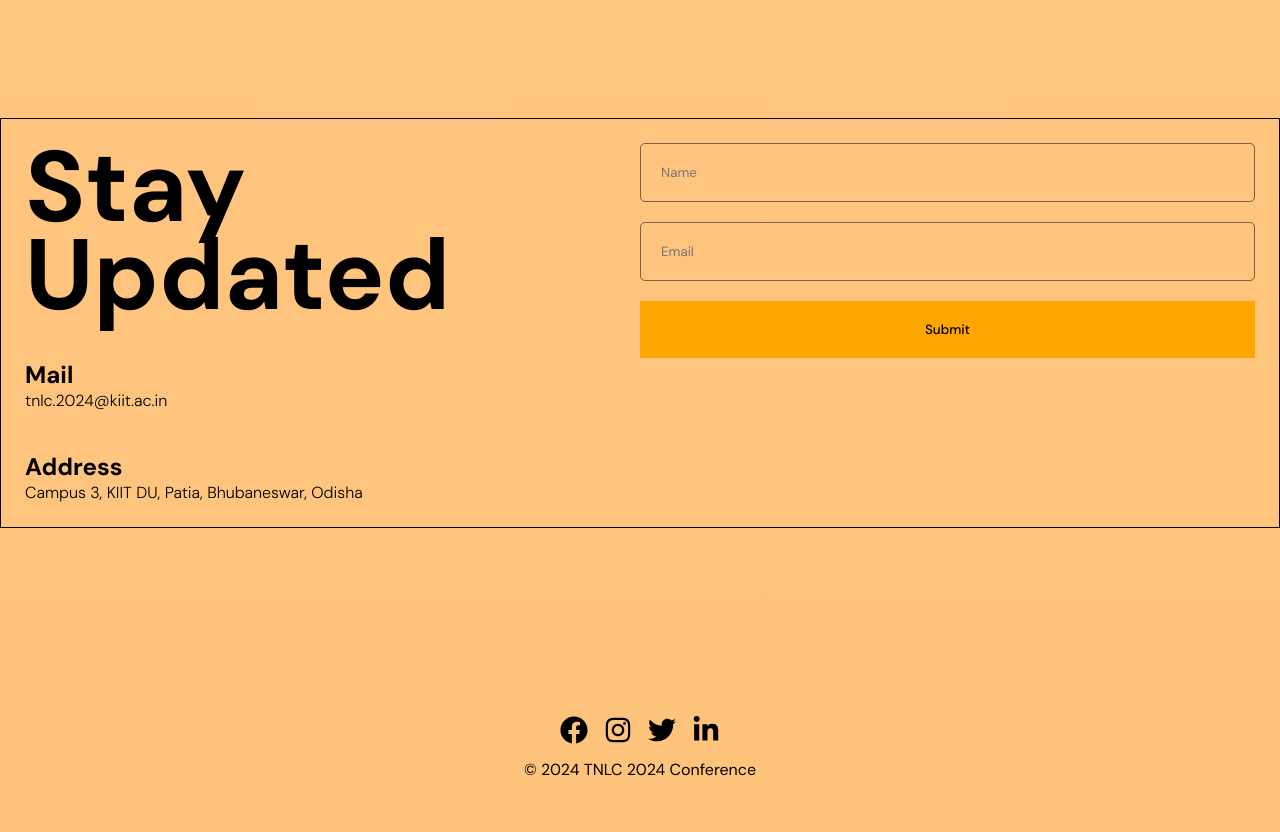
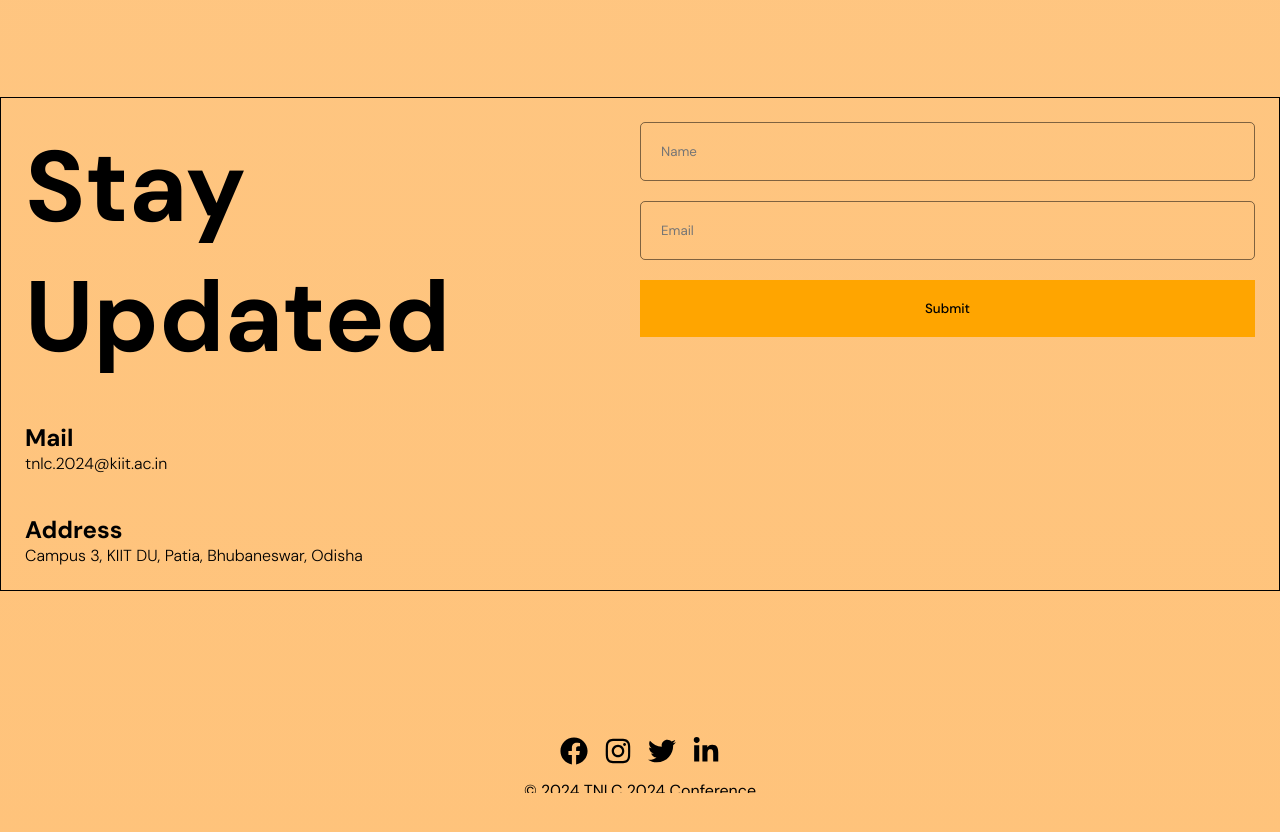
Before and after one commit to amaan-bhati/odisha_conference, a React (Vite) app: page / in a window 1280 px wide. Shown: the part 6560-7392 px from the top of the page. Built offline with nearby package versions, Linux system fonts and the light colour scheme.

Commit message:
Contact Fix

```diff
--- a/src/components/contact/Contact.jsx
+++ b/src/components/contact/Contact.jsx
@@ -74,16 +74,7 @@ const Contact = () => {
       initial="initial"
       whileInView="animate"
     >
-      <div
-        style={{
-          display: "flex",
-          justifyContent: "space-between",
-          width: "100%",
-          border: ".5px solid black",
-          padding: "1.5rem",
-          flexWrap: "wrap",
-        }}
-      >
+      <div id="contactContainer">
         <motion.div className="textContainer" variants={variants}>
           <motion.h1 variants={variants}>Stay Updated</motion.h1>
           <motion.div className="item" variants={variants}>
--- a/src/components/contact/contact.scss
+++ b/src/components/contact/contact.scss
@@ -15,6 +15,22 @@
     width: 100%;
     padding: 10px;
     flex-direction: column;
+    gap: 20px;
+  }
+
+  #contactContainer{
+    display: flex;
+    justify-content: space-between;
+    width: 100%;
+    border: .5px solid black;
+    padding: 1.5rem;
+    flex-wrap: wrap;
+
+    @include mobile {
+      flex-direction: column;
+      gap: 10px;
+      padding: .5rem;
+    }
   }
 
   .textContainer {
@@ -27,12 +43,12 @@
       gap: 20px;
       text-align: center;
       align-items: center;
-      margin-top: 70px;
+      margin-top: 30px;
     }
 
     h1 {
       font-size: 100px;
-      line-height: 88px;
+      // line-height: 88px;
 
       @include mobile {
         font-size: 36px;
```
